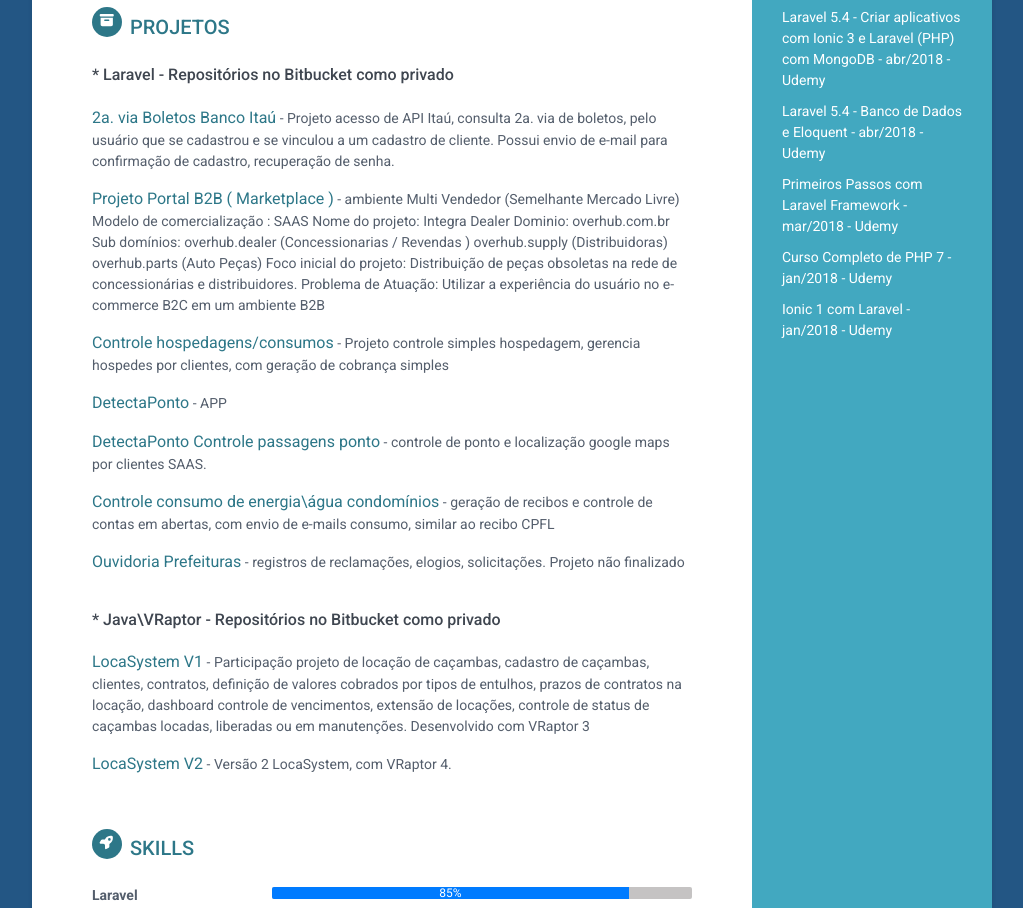
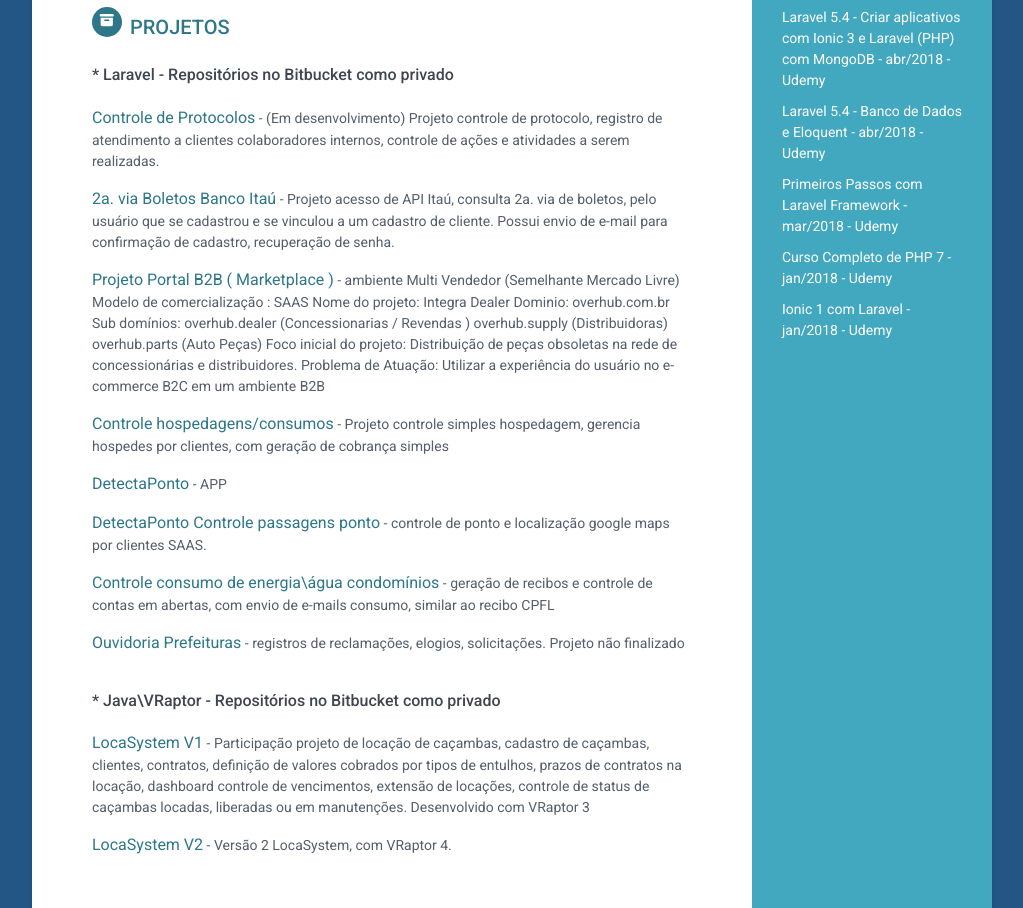
Before and after one commit to lfboaventura/resume, a plain HTML site: page index.html in a window 1280 px wide. Shown: the part 1695-2603 px from the top of the page, without its empty margins (128-1151 px from the left). Drawn offline with Linux system fonts and the light colour scheme.

Commit message:
atualização de projetos em desenvolvimento

```diff
--- a/index.html
+++ b/index.html
@@ -207,6 +207,10 @@
                 <h3 class="job-title">* Laravel - Reposit&oacute;rios no Bitbucket como privado</h3></br>
 
                 <div class="item">
+                    <span class="project-title"><a href="#" target="_blank">Controle de Protocolos</a></span> - <span class="project-tagline">(Em desenvolvimento) Projeto controle de protocolo, registro de atendimento a clientes colaboradores internos, controle de a&ccedil;&otilde;es e atividades a serem realizadas.</span>
+                </div><!--//item-->
+
+                <div class="item">
                     <span class="project-title"><a href="https://bitbucket.org/lucioflavio/2aviaboletos/" target="_blank">2a. via Boletos Banco Ita&uacute;</a></span> - <span class="project-tagline">Projeto acesso de API Ita&uacute;, consulta 2a. via de boletos, pelo usu&aacute;rio que se cadastrou e se vinculou a um cadastro de cliente. Possui envio de e-mail para confirma&ccedil;&atilde;o de cadastro, recupera&ccedil;&atilde;o de senha.</span>
                 </div><!--//item-->
 
```
